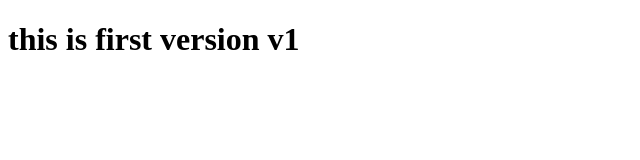
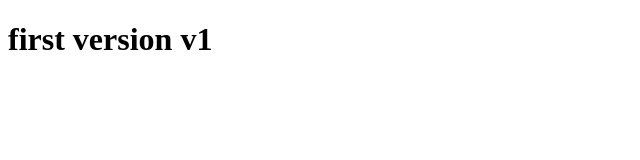
Before and after one commit to Yashsharma794/myrepo, a plain HTML site: page index.html in a window 1280 px wide. Shown: the whole page, without its empty margins (0-640 px from the left). Drawn offline with Linux system fonts and the light colour scheme.

Commit message:
this is the modified v1

```diff
--- a/index.html
+++ b/index.html
@@ -6,6 +6,6 @@
     <title>Document</title>
 </head>
 <body>
-    <h1>this is first version v1</h1>
+    <h1>first version v1</h1>
 </body>
 </html>
```
